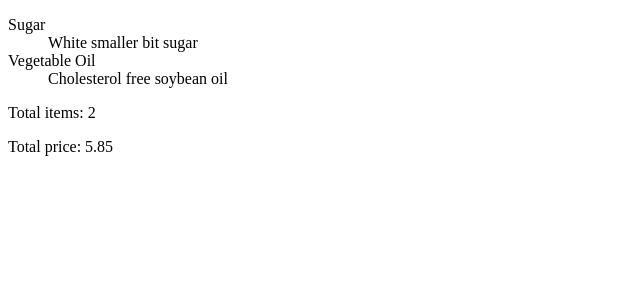
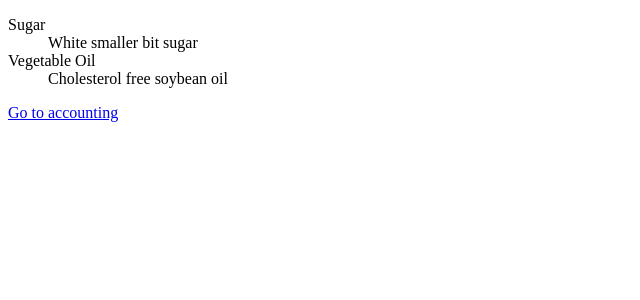
Before and after one commit to sowrensen/react-advanced-guides, a React (Create React App) app: page / in a window 1280 px wide. Shown: the top 300 px of the page, without its empty margins (0-640 px from the left). Built offline with nearby package versions, Linux system fonts and the light colour scheme.

Commit message:
route based code splitting

```diff
--- a/package.json
+++ b/package.json
@@ -8,6 +8,7 @@
     "@testing-library/user-event": "^13.5.0",
     "react": "^18.2.0",
     "react-dom": "^18.2.0",
+    "react-router-dom": "^6.3.0",
     "react-scripts": "5.0.1",
     "web-vitals": "^2.1.4"
   },
--- a/src/Accountant.js
+++ b/src/Accountant.js
@@ -1,4 +1,5 @@
 import React, { Component } from 'react'
+import { Link } from 'react-router-dom'
 
 export default class Accountant extends Component {
   render() {
@@ -9,6 +10,7 @@ export default class Accountant extends Component {
       <div>
         <p>Total items: {total}</p>
         <p>Total price: {price}</p>
+        <p><Link to="/">Go to glossary</Link></p>
       </div>
     )
   }
--- a/src/App.js
+++ b/src/App.js
@@ -1,4 +1,5 @@
 import React, { Suspense } from "react";
+import { BrowserRouter as Router, Routes, Route } from "react-router-dom";
 
 const Glossary = React.lazy(() => import('./Glossary'))
 const Accountant = React.lazy(() => import('./Accountant'))
@@ -20,10 +21,14 @@ const items = [
 
 function App() {
   return (
-    <Suspense fallback={<div>Loading...</div>}>
-      <Glossary items={items} />
-      <Accountant items={items} />
-    </Suspense>
+    <Router>
+      <Suspense fallback={<div>Loading...</div>}>
+        <Routes>
+          <Route path="/" element={<Glossary items={items} />}></Route>
+          <Route path="/accounting" element={<Accountant items={items} />}></Route>
+        </Routes>
+      </Suspense>
+    </Router>
   );
 }
 
--- a/src/Glossary.js
+++ b/src/Glossary.js
@@ -1,8 +1,10 @@
 import React, { Fragment } from 'react'
+import { Link } from 'react-router-dom'
 
 class Glossary extends React.Component {
   render() {
     return (
+      <div>
         <dl>
           {this.props.items.map(item => (
             <Fragment key={item.id}>
@@ -11,6 +13,8 @@ class Glossary extends React.Component {
             </Fragment>
           ))}
         </dl>
+        <Link to="/accounting">Go to accounting</Link>
+      </div>
     )
   }
 }
```
Also changed, not shown: 1 other file (tests, documents, lock files or other folders). Lines whose indentation alone changed are shown as unchanged.
